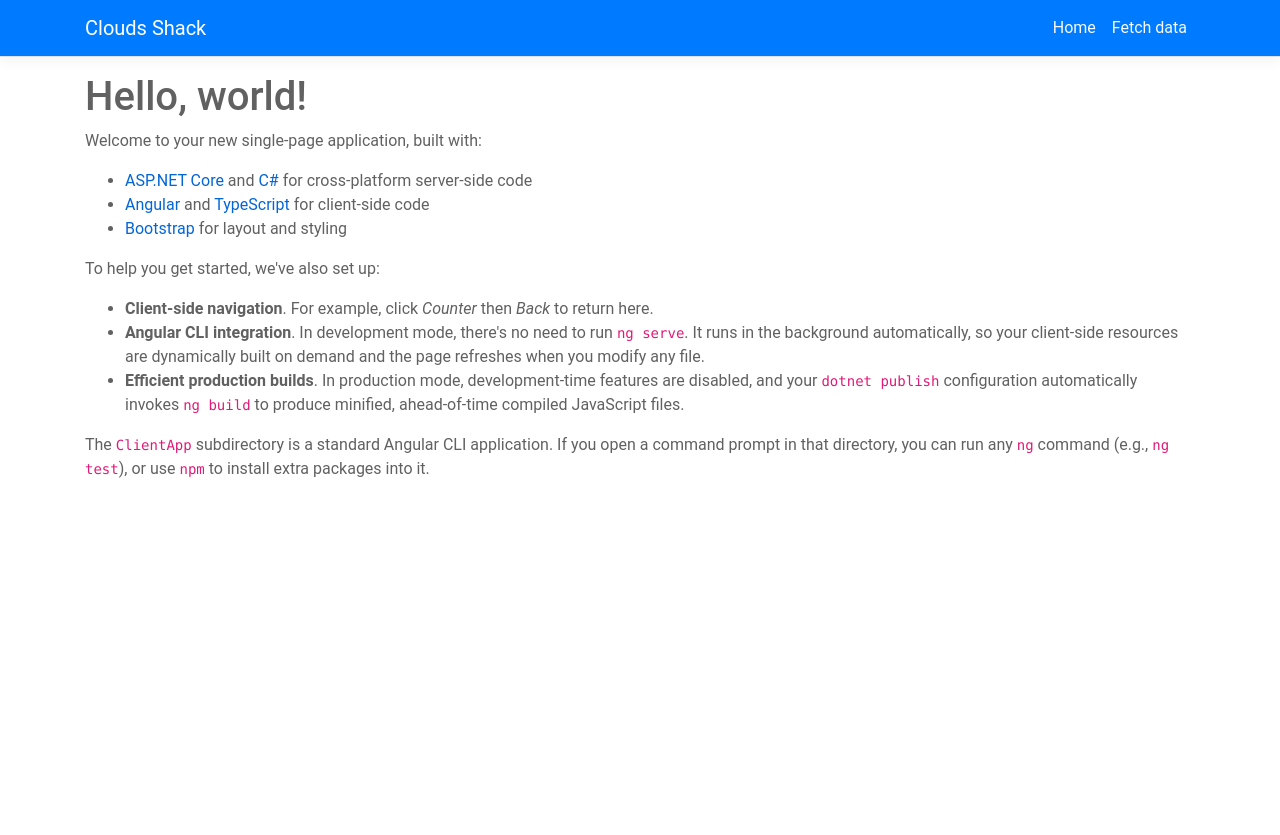
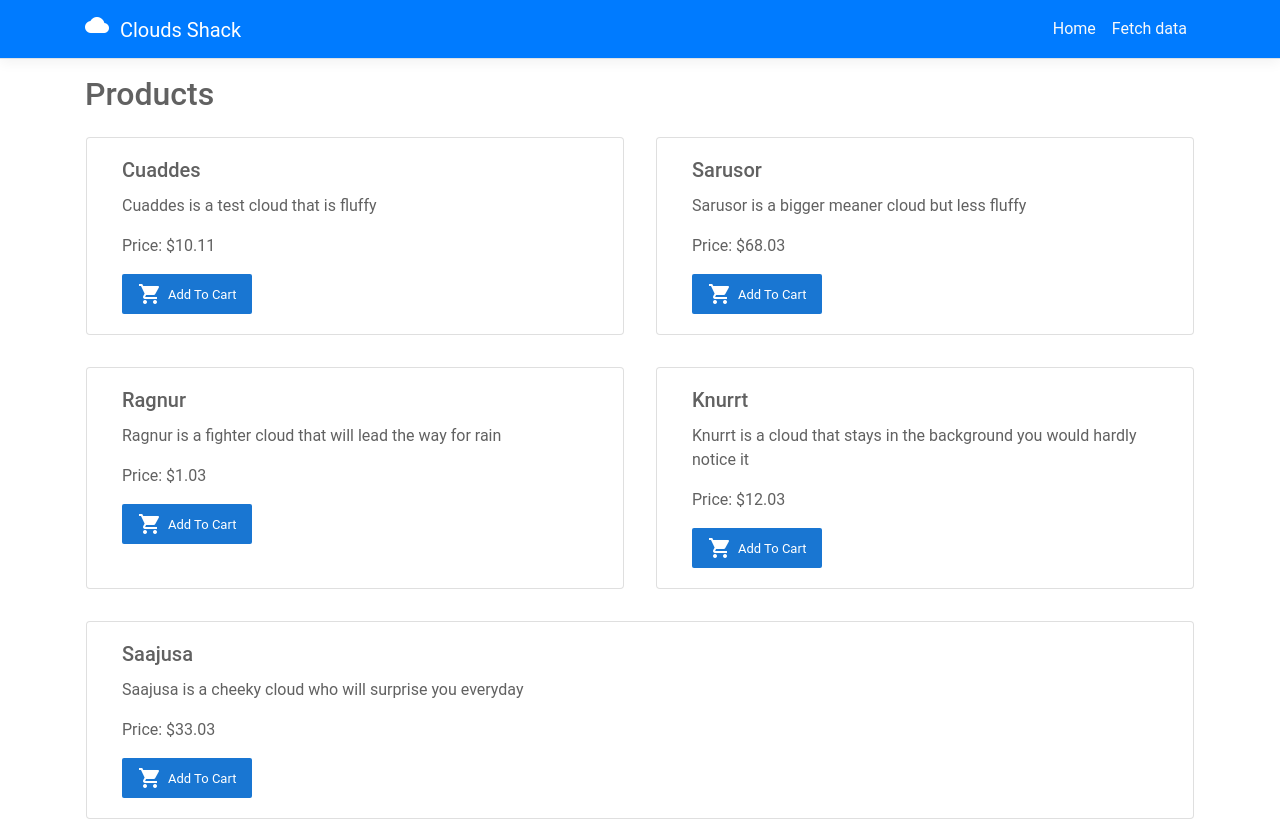
Before and after one commit to zzjrzz/AllTheClouds, an Angular app in the folder AllTheClouds/ClientApp/: page / in a window 1280 px wide. Before the commit the page ends 800 px from the top, so only its background shows below. Built offline with nearby package versions, Linux system fonts and the light colour scheme.

Commit message:
style(productList): use material icons

```diff
--- a/AllTheClouds/ClientApp/src/app/app.module.ts
+++ b/AllTheClouds/ClientApp/src/app/app.module.ts
@@ -6,7 +6,6 @@ import {RouterModule} from '@angular/router';
 
 import {AppComponent} from './app.component';
 import {NavMenuComponent} from './nav-menu/nav-menu.component';
-import {HomeComponent} from './home/home.component';
 import {FetchDataComponent} from './fetch-data/fetch-data.component';
 import {ProductListComponent} from './product-list/product-list.component';
 
@@ -14,7 +13,6 @@ import {ProductListComponent} from './product-list/product-list.component';
   declarations: [
     AppComponent,
     NavMenuComponent,
-    HomeComponent,
     FetchDataComponent,
     ProductListComponent
   ],
@@ -23,9 +21,8 @@ import {ProductListComponent} from './product-list/product-list.component';
     HttpClientModule,
     FormsModule,
     RouterModule.forRoot([
-      {path: '', component: HomeComponent, pathMatch: 'full'},
+      {path: '', component: ProductListComponent, pathMatch: 'full'},
       {path: 'fetch-data', component: FetchDataComponent},
-      {path: 'products', component: ProductListComponent},
     ])
   ],
   providers: [],
--- a/AllTheClouds/ClientApp/src/app/home/home.component.html
+++ /dev/null
@@ -1,14 +0,0 @@
-<h1>Hello, world!</h1>
-<p>Welcome to your new single-page application, built with:</p>
-<ul>
-  <li><a href='https://get.asp.net/'>ASP.NET Core</a> and <a href='https://msdn.microsoft.com/en-us/library/67ef8sbd.aspx'>C#</a> for cross-platform server-side code</li>
-  <li><a href='https://angular.io/'>Angular</a> and <a href='http://www.typescriptlang.org/'>TypeScript</a> for client-side code</li>
-  <li><a href='http://getbootstrap.com/'>Bootstrap</a> for layout and styling</li>
-</ul>
-<p>To help you get started, we've also set up:</p>
-<ul>
-  <li><strong>Client-side navigation</strong>. For example, click <em>Counter</em> then <em>Back</em> to return here.</li>
-  <li><strong>Angular CLI integration</strong>. In development mode, there's no need to run <code>ng serve</code>. It runs in the background automatically, so your client-side resources are dynamically built on demand and the page refreshes when you modify any file.</li>
-  <li><strong>Efficient production builds</strong>. In production mode, development-time features are disabled, and your <code>dotnet publish</code> configuration automatically invokes <code>ng build</code> to produce minified, ahead-of-time compiled JavaScript files.</li>
-</ul>
-<p>The <code>ClientApp</code> subdirectory is a standard Angular CLI application. If you open a command prompt in that directory, you can run any <code>ng</code> command (e.g., <code>ng test</code>), or use <code>npm</code> to install extra packages into it.</p>
--- a/AllTheClouds/ClientApp/src/app/nav-menu/nav-menu.component.css
+++ b/AllTheClouds/ClientApp/src/app/nav-menu/nav-menu.component.css
@@ -16,3 +16,8 @@ html {
 .box-shadow {
   box-shadow: 0 .25rem .75rem rgba(0, 0, 0, .05);
 }
+
+i.material-icons {
+  color: white;
+  padding-right: 6px;
+}
--- a/AllTheClouds/ClientApp/src/app/nav-menu/nav-menu.component.html
+++ b/AllTheClouds/ClientApp/src/app/nav-menu/nav-menu.component.html
@@ -3,7 +3,10 @@
     class="navbar navbar-expand-sm navbar-toggleable-sm bg-primary navbar-dark border-bottom box-shadow mb-3"
   >
     <div class="container">
-      <a class="navbar-brand" [routerLink]="['/']">Clouds Shack</a>
+      <a class="navbar-brand" [routerLink]="['/']">
+        <i class="material-icons">cloud</i>
+        Clouds Shack
+      </a>
       <button
         class="navbar-toggler"
         type="button"
@@ -29,7 +32,7 @@
           </li>
           <li class="nav-item" [routerLinkActive]="['link-active']">
             <a class="nav-link text-light" [routerLink]="['/fetch-data']"
-              >Fetch data</a
+            >Fetch data</a
             >
           </li>
         </ul>
--- a/AllTheClouds/ClientApp/src/app/product-list/product-list.component.css
+++ b/AllTheClouds/ClientApp/src/app/product-list/product-list.component.css
@@ -0,0 +1,32 @@
+
+/* Button */
+a.btn.btn-primary {
+  display: inline-flex;
+  align-items: center;
+  padding: 8px 16px;
+  border-radius: 2px;
+  font-size: 13px;
+  cursor: pointer;
+  background-color: #1976d2;
+  color: white;
+  border: none;
+}
+
+a.btn.btn-primary:hover {
+  opacity: 0.8;
+  font-weight: normal;
+}
+
+a.btn.btn-primary i.material-icons {
+  color: white;
+  padding-right: 6px;
+}
+
+div .row div{
+  margin-left: 10rem;
+  margin-right: 10rem;
+}
+
+div.card.col{
+  margin: 1rem;
+}
--- a/AllTheClouds/ClientApp/src/app/product-list/product-list.component.html
+++ b/AllTheClouds/ClientApp/src/app/product-list/product-list.component.html
@@ -1,14 +1,16 @@
 <h2>Products</h2>
 
-<div class="row" *ngFor="let product of products">
-  <div class="card col-sm" style="width: 18rem;">
+<div class="row">
+    <div class="card col" *ngFor="let product of products" style="min-width: 28rem;">
       <div class="card-body">
         <h5 class="card-title">{{ product.name }}</h5>
         <p class="card-text">{{ product.description }}</p>
         <p *ngIf="product.unitPrice">
           Price: {{ product.unitPrice | currency}}
         </p>
-      <a href="#" class="btn btn-primary"><i class="fas fa-plus"></i>Add To Cart</a>
+        <a href="#" class="btn btn-primary">
+          <i class="material-icons">shopping_cart</i>
+          Add To Cart</a>
       </div>
     </div>
 </div>
--- a/AllTheClouds/ClientApp/src/app/productSamples.ts
+++ b/AllTheClouds/ClientApp/src/app/productSamples.ts
@@ -12,5 +12,26 @@ export const productSamples = [
     'description': 'Sarusor is a bigger meaner cloud but less fluffy',
     'unitPrice': 68.03,
     'maximumQuantity': 10
+  },
+  {
+    'productId': '100AC-005',
+    'name': 'Ragnur',
+    'description': 'Ragnur is a fighter cloud that will lead the way for rain',
+    'unitPrice': 1.03,
+    'maximumQuantity': 2
+  },
+  {
+    'productId': '100AC-005',
+    'name': 'Knurrt',
+    'description': 'Knurrt is a cloud that stays in the background you would hardly notice it',
+    'unitPrice': 12.03,
+    'maximumQuantity': 1
+  },
+  {
+    'productId': '100AC-005',
+    'name': 'Saajusa',
+    'description': 'Saajusa is a cheeky cloud who will surprise you everyday',
+    'unitPrice': 33.03,
+    'maximumQuantity': null
   }
 ];
--- a/AllTheClouds/ClientApp/src/index.html
+++ b/AllTheClouds/ClientApp/src/index.html
@@ -2,12 +2,15 @@
 <html lang="en">
   <head>
     <meta charset="utf-8" />
-    <title>AllTheClouds</title>
+    <title>Clouds Shack</title>
     <base href="/" />
 
     <meta name="viewport" content="width=device-width, initial-scale=1" />
     <link rel="icon" type="image/x-icon" href="favicon.ico" />
-
+    <link
+      href="https://fonts.googleapis.com/icon?family=Material+Icons"
+      rel="stylesheet"
+    />
   </head>
   <body>
     <app-root>Loading...</app-root>
```
Also changed, not shown: AllTheClouds/ClientApp/package.json (+10 -9 lines), AllTheClouds/ClientApp/src/app/home/home.component.ts (deleted, +0 -8 lines), 1 other file (tests, documents, lock files or other folders). Lines whose indentation alone changed are shown as unchanged.
